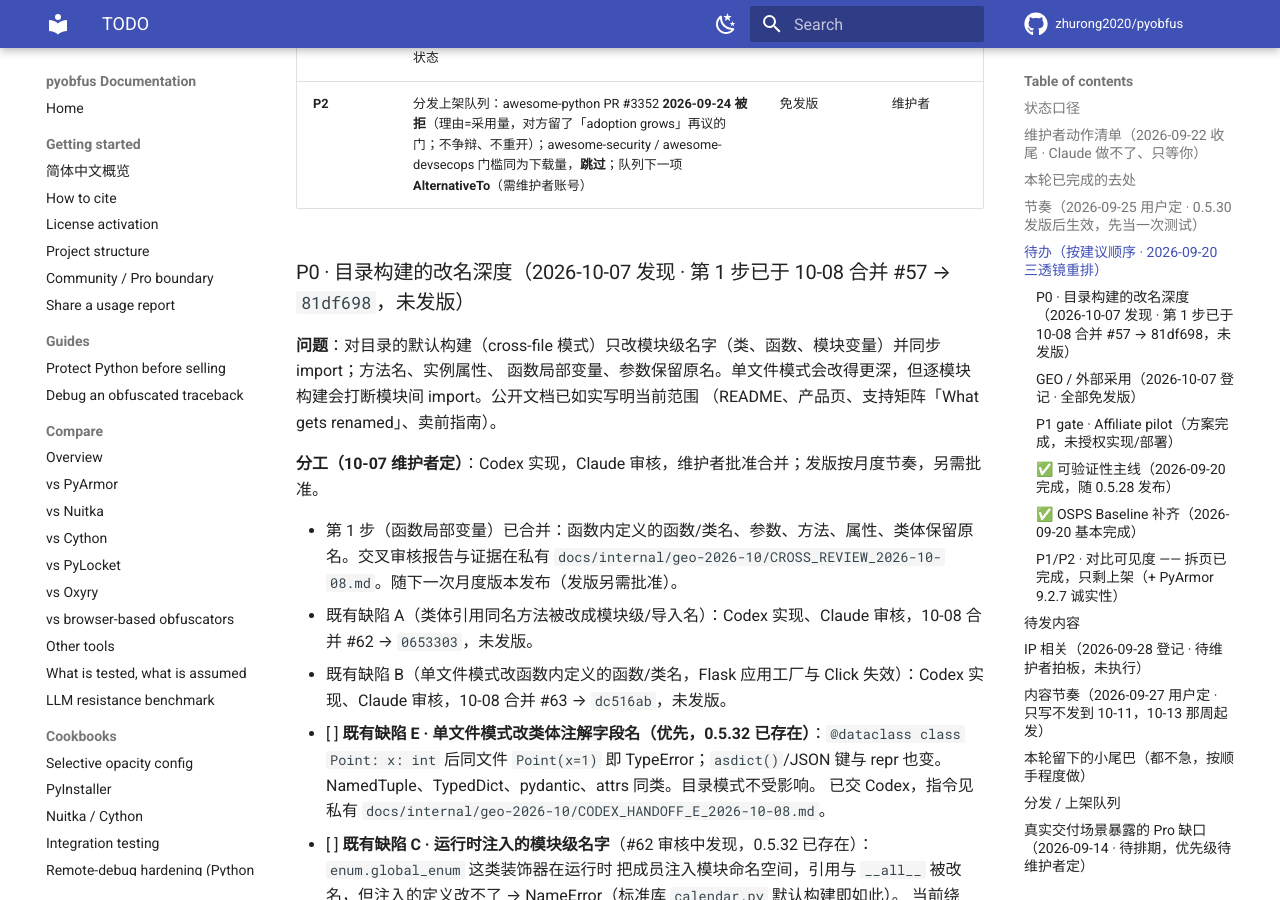
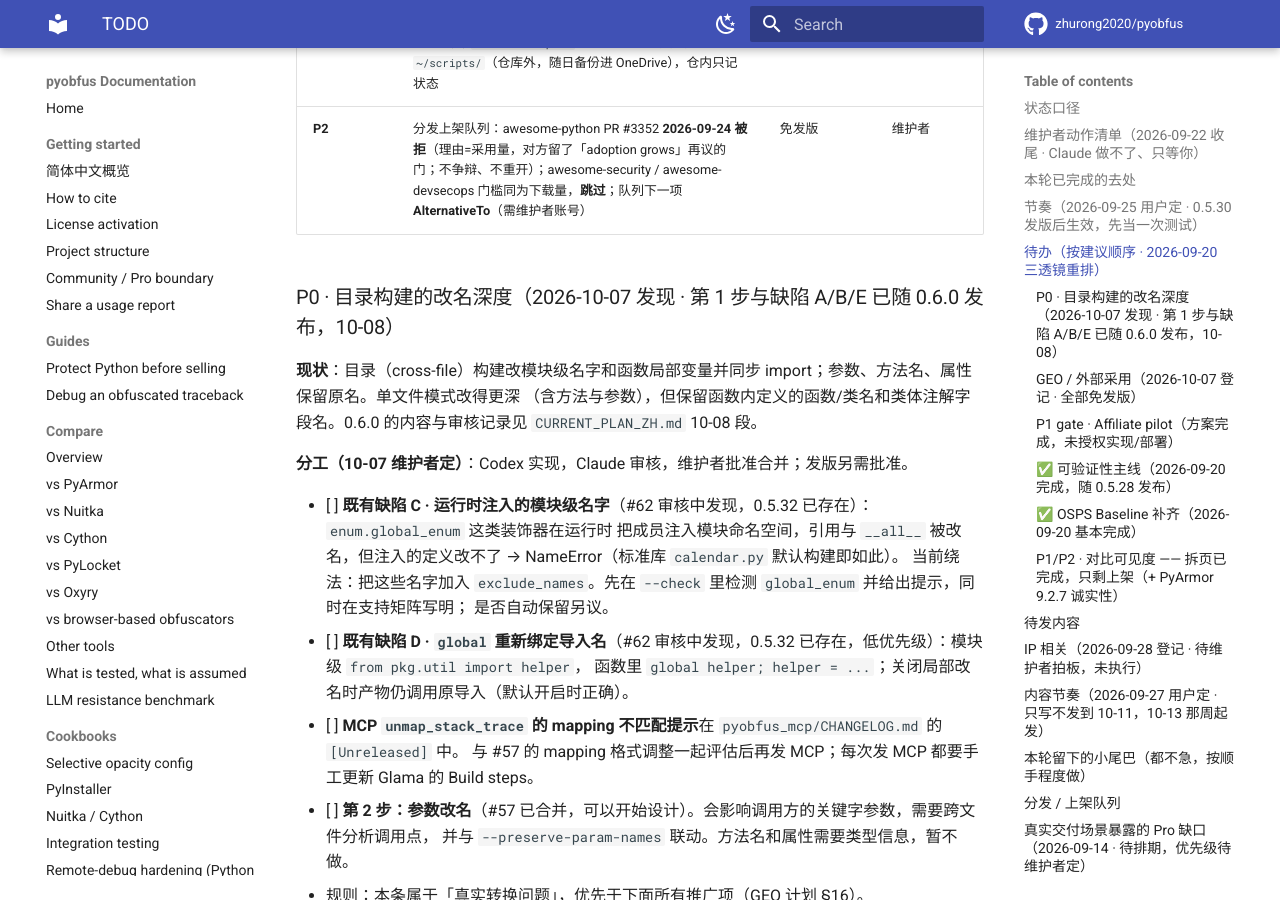
Before and after one commit to zhurong2020/pyobfus, an MkDocs documentation site: the page built from docs/TODO.md, in a window 1280 px wide and 900 px high, scrolled down 5249 px. Built offline with MkDocs 1.6.1 and Material for MkDocs 9.7.7, drawn with Linux system fonts in a browser that asks for light colours; comment, search, counter and statistics services are not loaded; some of the changed text lies outside the part shown.

Commit message:
docs: record pyobfus 0.6.0 release
CITATION.cff follows Zenodo record 23228339 (v0.6.0). Distribution channels,
current plan and TODO move to the released state: Core [Unreleased] is
empty; defects C/D and parameter renaming remain.

Co-Authored-By: Claude Opus 5.5 <noreply@anthropic.com>

```diff
--- a/docs/CURRENT_PLAN_ZH.md
+++ b/docs/CURRENT_PLAN_ZH.md
@@ -1,4 +1,12 @@
 # pyobfus 当前计划
+
+**2026-10-08 Core 0.6.0 已发布（维护者批准）**：目录构建默认改函数局部变量（#57），并修复三个 0.5.32 既有缺陷——
+类体引用同名方法时被改错（#62，`calendar.py` 写法）、单文件模式改函数内定义的函数/类名（#63，Flask 应用工厂/Click）、
+单文件模式改类体注解字段名（#64，dataclass 关键字构造 TypeError）。发版前：check.sh、四测试根、dogfood A/B/C/D（Lane C 本地跑，
+候选 wheel 全新安装为 0.6.0）、FastAPI lane、打包 lane（固定 Cython/Nuitka/PyInstaller）全过，发版提交 `30cb13b` CI 全绿。
+tag `v0.6.0` 经 OIDC 发布：PyPI wheel + sdist 均带 PEP 740（publisher GitHub `release.yml`），PyPI 全新安装 0.6.0 实测目录构建
+与 dataclass 用例通过；GitHub Release「v0.6.0 — directory builds rename function locals; dataclass and nested-name fixes」；
+Zenodo record `23228339`（发布后十余分钟查询时已归档，比以往约 2.5 小时快）；`CITATION.cff` 已更新。MCP 未随发。指南按 0.6.0 重跑 multifile 例子（16 个局部改名）。
 
 **2026-10-08 · 审核跟进与缺陷 A 合并**：#61（`--json` 提示跳过的文件、打包 lane 随 Core 改动触发、PyInstaller 归档内容检查、
 Action 版本注释）合并为 `18be3b5`；缺陷 A（目录构建里类体引用同名方法时被改成模块级/导入名，0.5.32 已存在，标准库
--- a/docs/TODO.md
+++ b/docs/TODO.md
@@ -5,7 +5,7 @@
 顺序做」，不记录历史。依据与实测证据见
 [`FEATURE_EXPANSION_RESEARCH_2026-09-12.md`](FEATURE_EXPANSION_RESEARCH_2026-09-12.md)。
 
-最后更新：2026-10-08（Claude 交叉审核 #57/#59/#60，修复 #57 三处问题后三个 PR 全部 squash 合并：main `f65be9a`/`26337d8`/`81df698`，未发版；P0 第 1 步完成，新登记两个既有转换缺陷与四条非阻断跟进，见「P0 · 目录构建的改名深度」。上一轮 2026-10-07 晚：同日发 0.5.31 与 0.5.32，静默期按「影响用户的 bug」例外提前结束，10-25 复盘照做；PR #57 审核意见已给 Codex；新增维护者动作：是否通知 Pro 客户升级。此前同日：GEO 计划第一轮完成，剩余项见「GEO / 外部采用」；新增 P0「目录构建的改名深度」。上一轮 2026-10-05：Stripe/许可线：两笔新购核对、结账页文案与激活说明更新、Worker 只对已付款发号并部署、webhook 加 async 订阅；新增维护者清单 5 项见下。上一轮 2026-09-30：下载数据留存收口：只保留决策摘要，10-25 复盘后改为月度留存；所有暂不发版的后续改进继续按本文件的触发条件与节奏跟踪。上一轮 09-28：新增「IP 相关」段：专利标识、专有许可专利条款、发版清单 Apache 边界检查，待拍板；选题池加第 7 篇「混淆后让 AI 助手继续帮你调试」并排进 11-24；落地页加 JSON-LD 结构化数据；周一巡检：plugin 锁由 Rudy 09-28 升级到 Anthropic 内部、等其跟进；GitHub 流量来源已并进 `download_snapshot.py`；第 2 篇草稿已写。上一轮 09-27：新增「内容节奏」段：只写不发到 10-11、10-13 那周起 DEV 双周一篇，知乎选定为中文开发者渠道先记录，第 1 篇草稿已写；Show HN 最终结果补记；上一轮 09-26：Claude plugin 孤儿锁已按 Rudy 要求补齐账号核查、workspace ID 与两张截图并在原线程回复，现等后端处理；上一轮 09-25：trial 现状核查 + KV 备份 P0 当日完成；09-24：awesome-python PR #3352 当日被维护者关闭，理由是采用量，见「分发 / 上架队列」；
+最后更新：2026-10-08（发布 Core `0.6.0`：目录构建改函数局部变量 + 三个 0.5.32 既有缺陷修复，PyPI/PEP 740/Release/Zenodo `23228339` 已核。此前同日：Claude 交叉审核 #57/#59/#60，修复 #57 三处问题后三个 PR 全部 squash 合并：main `f65be9a`/`26337d8`/`81df698`，未发版；P0 第 1 步完成，新登记两个既有转换缺陷与四条非阻断跟进，见「P0 · 目录构建的改名深度」。上一轮 2026-10-07 晚：同日发 0.5.31 与 0.5.32，静默期按「影响用户的 bug」例外提前结束，10-25 复盘照做；PR #57 审核意见已给 Codex；新增维护者动作：是否通知 Pro 客户升级。此前同日：GEO 计划第一轮完成，剩余项见「GEO / 外部采用」；新增 P0「目录构建的改名深度」。上一轮 2026-10-05：Stripe/许可线：两笔新购核对、结账页文案与激活说明更新、Worker 只对已付款发号并部署、webhook 加 async 订阅；新增维护者清单 5 项见下。上一轮 2026-09-30：下载数据留存收口：只保留决策摘要，10-25 复盘后改为月度留存；所有暂不发版的后续改进继续按本文件的触发条件与节奏跟踪。上一轮 09-28：新增「IP 相关」段：专利标识、专有许可专利条款、发版清单 Apache 边界检查，待拍板；选题池加第 7 篇「混淆后让 AI 助手继续帮你调试」并排进 11-24；落地页加 JSON-LD 结构化数据；周一巡检：plugin 锁由 Rudy 09-28 升级到 Anthropic 内部、等其跟进；GitHub 流量来源已并进 `download_snapshot.py`；第 2 篇草稿已写。上一轮 09-27：新增「内容节奏」段：只写不发到 10-11、10-13 那周起 DEV 双周一篇，知乎选定为中文开发者渠道先记录，第 1 篇草稿已写；Show HN 最终结果补记；上一轮 09-26：Claude plugin 孤儿锁已按 Rudy 要求补齐账号核查、workspace ID 与两张截图并在原线程回复，现等后端处理；上一轮 09-25：trial 现状核查 + KV 备份 P0 当日完成；09-24：awesome-python PR #3352 当日被维护者关闭，理由是采用量，见「分发 / 上架队列」；
 `pyobfus-runtime` 0.1.0 已通过 OIDC/PEP 740 发布并完成 PyPI 验收；
 删除已完全合入 `main` 的本地及远端 `spike/mcp-sdk-2x` 空壳分支；
 修正本文件把已随 0.5.28 发布的邮箱 trial 误列为待实现、仍称 0.5.27 为当前版本的状态漂移。
@@ -153,21 +153,13 @@ provenance 项收拢为**一条主线抬为 P0**；**明确不追** PyArmor 的
 | ~~P0~~ ✅ | **KV 每日备份适配 trial 记录 + 补跑机制**（用户 2026-09-25 列为 P0，当日完成）：`~/scripts/pyobfus_kv_export.sh` 此前只认 license 记录，第一条 `trial:*` 登记会让整轮导出拒绝落盘、许可备份静默停止（上线 5 天 KV 尚无 trial 记录，未实际发生）。已改为按 key 类型校验（`PYOB-*` 查 license_key / `trial:*` 查 email_hash+v / 未知类型只查可解析并 WARN）+ `:`→`__` Windows 安全文件名 + `--selftest` 14 项；调度从 crontab 01:30 挪进 `wsl_daily_backup.sh` 开头（systemd `Persistent` 开机补跑，cron 不补跑致 09-24/25 漏导，已补、与 09-22 逐字节一致）；`check_backup.sh` 加 KV 一节。脚本都在 `~/scripts/`（仓库外，随日备份进 OneDrive），仓内只记状态 | 免发版（仓库外脚本） | — |
 | **P2** | 分发上架队列：awesome-python PR #3352 **2026-09-24 被拒**（理由=采用量，对方留了「adoption grows」再议的门；不争辩、不重开）；awesome-security / awesome-devsecops 门槛同为下载量，**跳过**；队列下一项 **AlternativeTo**（需维护者账号） | 免发版 | 维护者 |
 
-### P0 · 目录构建的改名深度（2026-10-07 发现 · 第 1 步已于 10-08 合并 #57 → `81df698`，未发版）
+### P0 · 目录构建的改名深度（2026-10-07 发现 · 第 1 步与缺陷 A/B/E 已随 0.6.0 发布，10-08）
 
-**问题**：对目录的默认构建（cross-file 模式）只改模块级名字（类、函数、模块变量）并同步 import；方法名、实例属性、
-函数局部变量、参数保留原名。单文件模式会改得更深，但逐模块构建会打断模块间 import。公开文档已如实写明当前范围
-（README、产品页、支持矩阵「What gets renamed」、卖前指南）。
+**现状**：目录（cross-file）构建改模块级名字和函数局部变量并同步 import；参数、方法名、属性保留原名。单文件模式改得更深
+（含方法与参数），但保留函数内定义的函数/类名和类体注解字段名。0.6.0 的内容与审核记录见 `CURRENT_PLAN_ZH.md` 10-08 段。
 
-**分工（10-07 维护者定）**：Codex 实现，Claude 审核，维护者批准合并；发版按月度节奏，另需批准。
+**分工（10-07 维护者定）**：Codex 实现，Claude 审核，维护者批准合并；发版另需批准。
 
-- 第 1 步（函数局部变量）已合并：函数内定义的函数/类名、参数、方法、属性、类体保留原名。交叉审核报告与证据在私有
-  `docs/internal/geo-2026-10/CROSS_REVIEW_2026-10-08.md`。随下一次月度版本发布（发版另需批准）。
-- 既有缺陷 A（类体引用同名方法被改成模块级/导入名）：Codex 实现、Claude 审核，10-08 合并 #62 → `0653303`，未发版。
-- 既有缺陷 B（单文件模式改函数内定义的函数/类名，Flask 应用工厂与 Click 失效）：Codex 实现、Claude 审核，10-08 合并 #63 → `dc516ab`，未发版。
-- [ ] **既有缺陷 E · 单文件模式改类体注解字段名（优先，0.5.32 已存在）**：`@dataclass class Point: x: int` 后同文件
-      `Point(x=1)` 即 TypeError；`asdict()`/JSON 键与 repr 也变。NamedTuple、TypedDict、pydantic、attrs 同类。目录模式不受影响。
-      已交 Codex，指令见私有 `docs/internal/geo-2026-10/CODEX_HANDOFF_E_2026-10-08.md`。
 - [ ] **既有缺陷 C · 运行时注入的模块级名字**（#62 审核中发现，0.5.32 已存在）：`enum.global_enum` 这类装饰器在运行时
       把成员注入模块命名空间，引用与 `__all__` 被改名，但注入的定义改不了 → NameError（标准库 `calendar.py` 默认构建即如此）。
       当前绕法：把这些名字加入 `exclude_names`。先在 `--check` 里检测 `global_enum` 并给出提示，同时在支持矩阵写明；
@@ -260,9 +252,7 @@ Magic"**已经**诚实写明 9.2.x 的 `--vmc`/`--ecc` 函数级虚拟化是 pyo
 
 发版本身是独立 gate。
 
-- **Core `[Unreleased]`**：目录构建改函数局部变量（PR #57，10-08 合并，默认开启，`--no-crossfile-local-names` 可关）。
-  按月度节奏发；发版时同步更新 README 横幅、产品页、`llms.txt` 两份、skills 与 `templates/ai-integration/`
-  里「目录构建只改模块级名字」的说法，以及支持矩阵和指南里的「upcoming release」措辞。
+- **Core `[Unreleased]` 为空**：`0.6.0` 已于 2026-10-08 发布（目录构建改函数局部变量 + 缺陷 A/B/E）。
 - **`pyobfus_mcp/CHANGELOG.md` 的 `[Unreleased]`**：mcp SDK 2.x 兼容。刻意不随 Core
   发，攒够增量或有人明确要 2.x 时再发（每发一次 MCP 要手工改 Glama Build steps）。
 
```
Also changed, not shown: docs/DISTRIBUTION_CHANNELS.md (+3 -3 lines), 1 other file.
